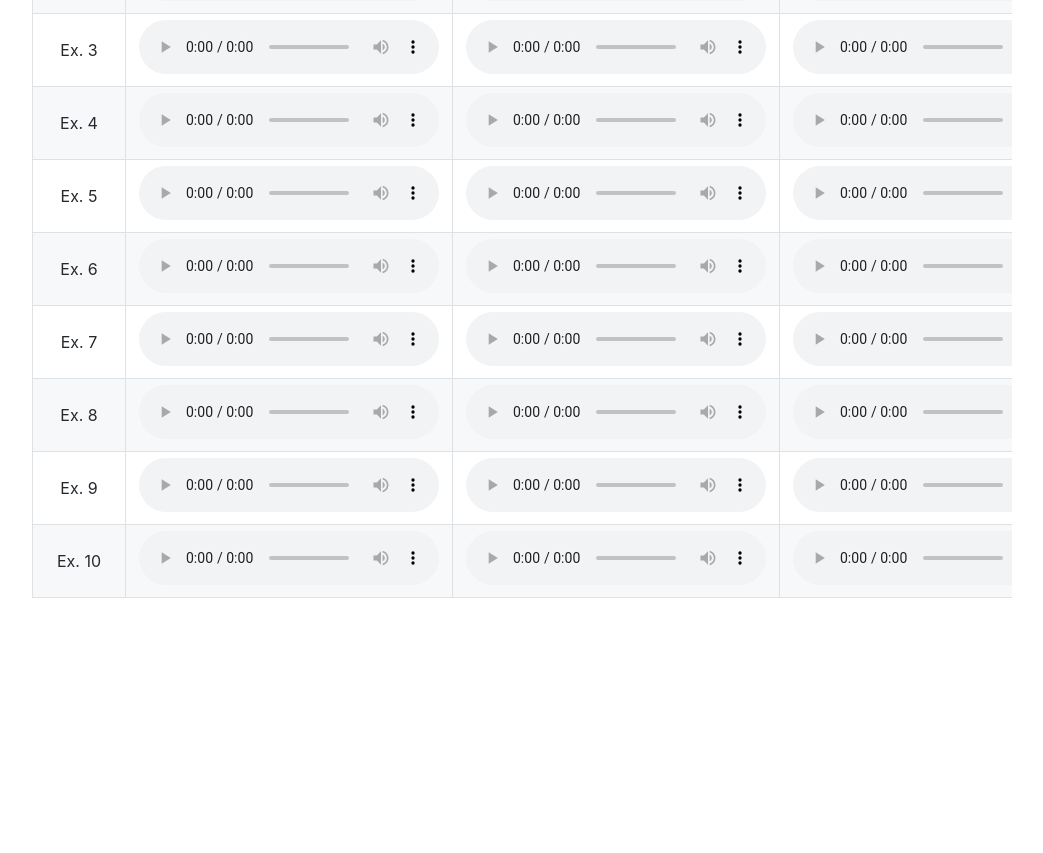
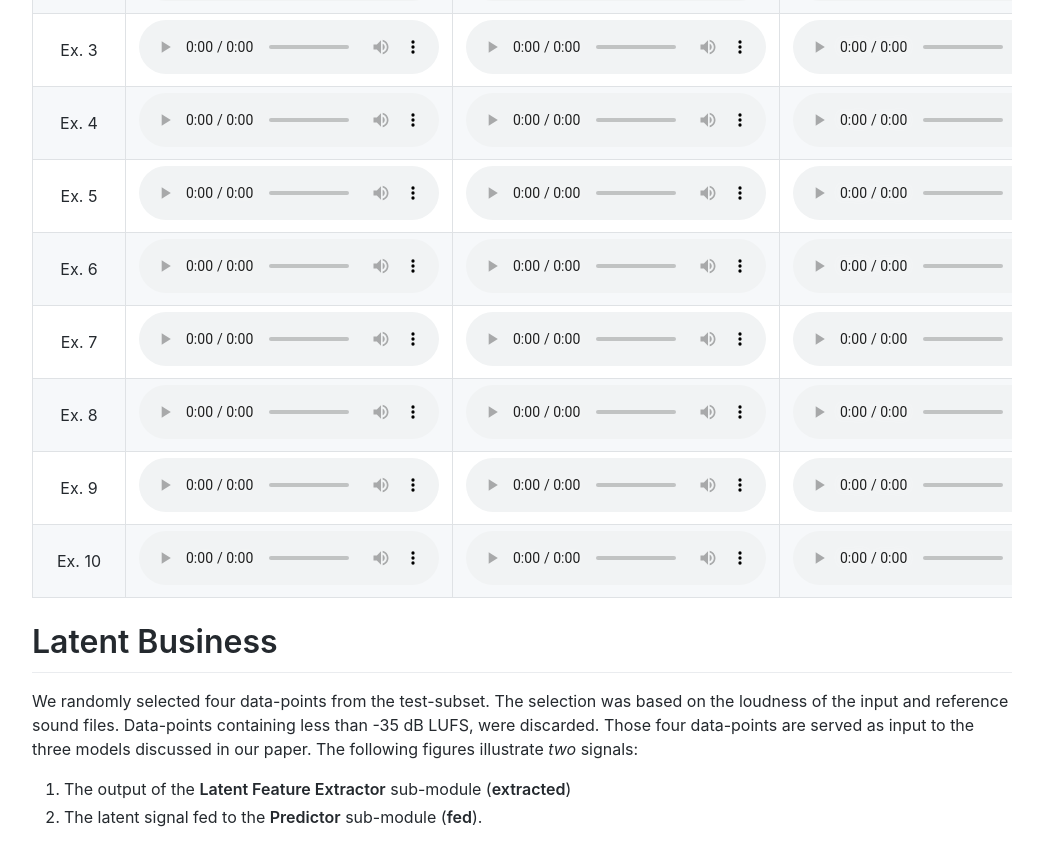
Before and after one commit to Js-Mim/sp-demo, a Jekyll site: the page built from index.md, in a window 1280 px wide and 1400 px high, scrolled down 3655 px. Shown: the top 853 px of the window, without its empty margins (118-1161 px from the left). Built offline with Jekyll 4.4.1, drawn with Linux system fonts in a browser that asks for light colours; comment, search, counter and statistics services are not loaded; before the commit the page ends 4285 px from its top, so only the background shows below that; some of the changed text lies outside the part shown.

Commit message:
Update index.md

```diff
--- a/index.md
+++ b/index.md
@@ -1,7 +1,10 @@
 ---
 layout: default
 ---
-**Audio production** is a difficult process for most people, and properly manipulating sound to achieve a certain effect is **non-trivial**. We present a **method** that facilitates this process by **inferring appropriate audio effect parameters** in order to **make an input recording sound better**. This page provides supplementary material to our work that gives an emphasis to **frequency equalization** (EQ).
+**Audio production** is a difficult process for most people, and properly manipulating sound to achieve a certain effect is **non-trivial**. We present a **method** that facilitates this process by **inferring appropriate audio effect parameters**. This page provides **supplementary material** to our work that gives an emphasis to **frequency equalization** (EQ). The supplementary material focuses on three "qualitative" aspects:
+..* Frequence responses
+..* Audio examples
+..* Latent feature visualization
 
 # Frequency Responses
 Using speech signals from test sub-set we compute a couple frequency responses for the **ideal** and **predicted** EQ parameters.
@@ -46,3 +49,25 @@
 | Ex. 8 | <audio controls="1"><source src="https://raw.githubusercontent.com/Js-Mim/sp-demo/master/audio_files/ex8_input.wav"></audio> | <audio controls="1"><source src="https://raw.githubusercontent.com/Js-Mim/sp-demo/master/audio_files/ex8_reference.wav"></audio> | <audio controls="1"><source src="https://raw.githubusercontent.com/Js-Mim/sp-demo/master/audio_files/ex8_estimated.wav"></audio> |
 | Ex. 9 | <audio controls="1"><source src="https://raw.githubusercontent.com/Js-Mim/sp-demo/master/audio_files/ex9_input.wav"></audio> | <audio controls="1"><source src="https://raw.githubusercontent.com/Js-Mim/sp-demo/master/audio_files/ex9_reference.wav"></audio> | <audio controls="1"><source src="https://raw.githubusercontent.com/Js-Mim/sp-demo/master/audio_files/ex9_estimated.wav"></audio> |
 | Ex. 10 | <audio controls="1"><source src="https://raw.githubusercontent.com/Js-Mim/sp-demo/master/audio_files/ex10_input.wav"></audio> | <audio controls="1"><source src="https://raw.githubusercontent.com/Js-Mim/sp-demo/master/audio_files/ex10_reference.wav"></audio> | <audio controls="1"><source src="https://raw.githubusercontent.com/Js-Mim/sp-demo/master/audio_files/ex10_estimated.wav"></audio> |
+
+# Latent Business
+We randomly selected four data-points from the test-subset. The selection was based on the loudness of the input and reference sound files. Data-points containing less than -35 dB LUFS, were discarded. Those four data-points are served as input to the three models discussed in our paper. The following figures illustrate *two* signals:
+1. The output of the **Latent Feature Extractor** sub-module (__extracted__)
+2. The latent signal fed to the **Predictor** sub-module (__fed__).
+
+###### Baseline model
+|**Extracted**|**Fed**|
+|:-----------:|:-----:|
+|![ ](https://raw.githubusercontent.com/Js-Mim/sp-demo/master/figures/results/results/linear_mel_bl/latent_tc1.png)| ![ ](https://raw.githubusercontent.com/Js-Mim/sp-demo/master/figures/results/results/linear_mel_bl/res_tc1.png)|
+|![ ](https://raw.githubusercontent.com/Js-Mim/sp-demo/master/figures/results/results/linear_mel_bl/latent_tc2.png)| ![ ](https://raw.githubusercontent.com/Js-Mim/sp-demo/master/figures/results/results/linear_mel_bl/res_tc3.png)|
+|![ ](https://raw.githubusercontent.com/Js-Mim/sp-demo/master/figures/results/results/linear_mel_bl/latent_tc3.png)| ![ ](https://raw.githubusercontent.com/Js-Mim/sp-demo/master/figures/results/results/linear_mel_bl/res_tc3.png)|
+|![ ](https://raw.githubusercontent.com/Js-Mim/sp-demo/master/figures/results/results/linear_mel_bl/latent_tc4.png)| ![ ](https://raw.githubusercontent.com/Js-Mim/sp-demo/master/figures/results/results/linear_mel_bl/res_tc4.png)|
+
+###### Baseline model with dB valued representation
+|**Extracted**|**Fed**|
+|:-----------:|:-----:|
+
+
+###### Proposed model with dB valued representation
+|**Extracted**|**Fed**|
+|:-----------:|:-----:|
```
